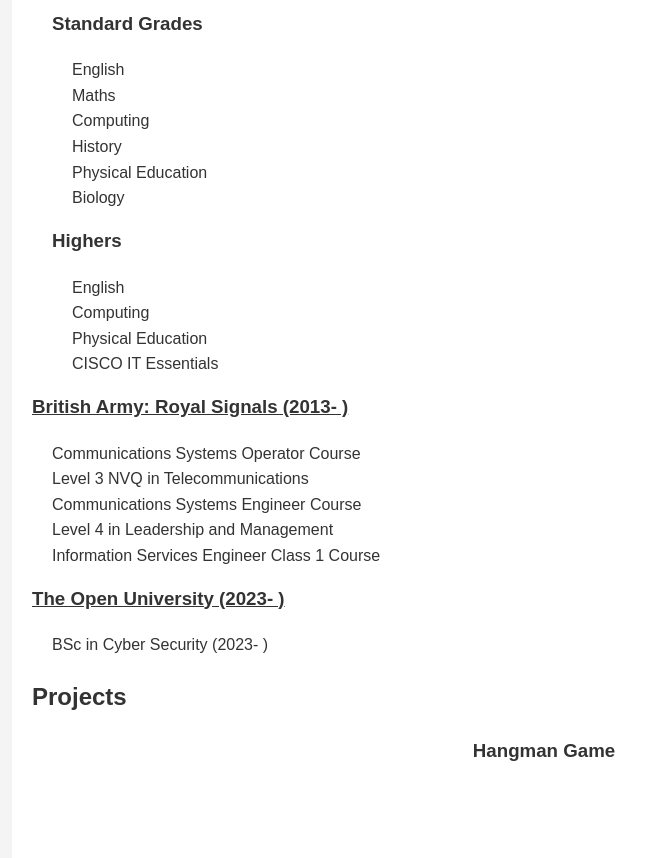
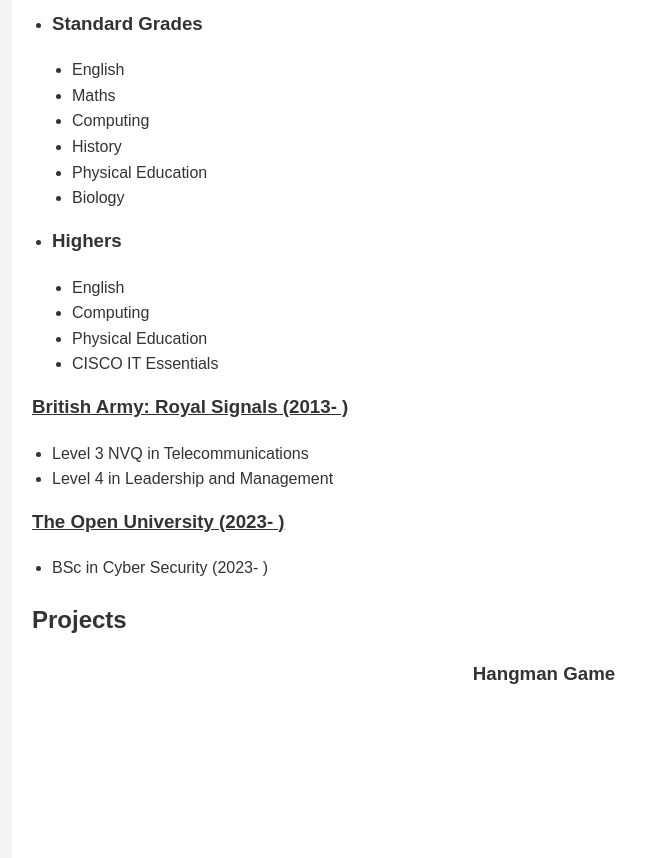
Before and after one commit to ShabalalaWATP/Alex-s-Website, a plain HTML site: page index.html in a window 1280 px wide. Shown: the part 776-1634 px from the top of the page, without its empty margins (96-742 px from the left). Drawn offline with Linux system fonts and the light colour scheme.

Commit message:
Update index.html

```diff
--- a/index.html
+++ b/index.html
@@ -5,7 +5,6 @@
     <meta name="viewport" content="width=device-width, initial-scale=1.0">
     <title>Alex's Website</title>
     <style>
-        /* Basic styling for the body */
         body {
             font-family: Arial, sans-serif;
             line-height: 1.6;
@@ -14,14 +13,12 @@
             color: #333;
             background-color: #f4f4f4;
         }
-        /* Styling for the header */
         header {
             background: #333;
             color: #fff;
             padding: 10px 0;
             text-align: center;
         }
-        /* Styling for the navigation bar */
         nav {
             display: flex;
             justify-content: center;
@@ -37,7 +34,6 @@
         nav a:hover {
             background: #555;
         }
-        /* Styling for the main content container */
         .container {
             width: 80%;
             margin: 20px auto;
@@ -47,46 +43,37 @@
         section {
             margin-bottom: 20px;
         }
-        /* Remove default list styling */
-        ul, li {
+        ul {
             margin: 0;
             padding: 0;
             list-style: none; /* Remove bullets from all lists */
         }
-        /* Add bullets to specific lists */
         ul.bulleted {
             list-style: disc; /* Add bullets to specific lists */
             margin-left: 20px; /* Indent the bullet points */
         }
-        /* Basic styling for h3 elements */
         h3 {
             margin-top: 0;
             font-weight: normal; /* Removes bold styling from all h3 elements */
         }
-        /* Make h3 elements bold when needed */
         h3.bold {
             font-weight: bold; /* Ensures bold h3 elements */
         }
-        /* Underline h3 elements when needed */
         h3.underline {
             text-decoration: underline; /* Ensures underline for h3 elements with the class 'underline' */
         }
-        /* Utility classes for bold and underline */
         .bold {
             font-weight: bold;
         }
         .underline {
             text-decoration: underline;
         }
-        /* Adds a gap above specific sections */
         .space-above {
             margin-top: 15px; /* Adds a 15px gap above the 'Highers' section */
         }
-        /* Styling for game titles */
         .game-title {
             font-weight: bold; /* Makes the game titles bold */
         }
-        /* Center and style hangman container */
         .hangman-container {
             text-align: center;
             margin-top: 20px;
@@ -114,7 +101,6 @@
         .hangman-image {
             margin: 20px auto;
         }
-        /* Center and style the contact form */
         .contact-form {
             margin-top: 20px;
             text-align: center;
@@ -144,7 +130,6 @@
             background-color: #555;
         }
     </style>
-    <!-- EmailJS initialization and function to send emails -->
     <script src="https://cdn.emailjs.com/dist/email.min.js"></script>
     <script>
         (function() {
@@ -449,12 +434,10 @@
     </nav>
     <div class="container">
         <section id="about">
-            <!-- About Me section -->
             <h2>About Me</h2>
             <p>My name is Alex and I'm originally from Scotland but living in Cheltenham, England working as a Cyber Security Engineer. I've spent the last 10 years serving in the British Army as an Information Services Engineer working on Servers, Cloud, Systems Engineering, SATCOM Systems, Electronic Warfare, SIGINT and Service Desk roles. I am now working towards building my skillset in Cyber Security and Software Engineering prior to moving into the civilian world.</p>
         </section>
         <section id="cv">
-            <!-- CV section -->
             <h2>CV</h2>
             <ul>
                 <li>2013-2017: 16th Signal Regiment - Service Desk Operator, Tactical Communications Systems, Deployable Server Systems, Voice Procedure, Cable Infrastructure Installation</li>
@@ -464,7 +447,6 @@
             </ul>
         </section>
         <section id="education">
-            <!-- Education section -->
             <h2>Education</h2>
             <h3 class="bold underline">School: Braes High School (2006-2011)</h3>
             <ul class="bulleted">
@@ -487,11 +469,8 @@
             </ul>
             <h3 class="bold underline space-above">British Army: Royal Signals (2013- )</h3>
             <ul class="bulleted">
-                <li>Communications Systems Operator Course</li>
                 <li>Level 3 NVQ in Telecommunications</li>
-                <li>Communications Systems Engineer Course</li>
                 <li>Level 4 in Leadership and Management</li>
-                <li>Information Services Engineer Class 1 Course</li>
             </ul>
             <h3 class="bold underline space-above">The Open University (2023- )</h3>
             <ul class="bulleted">
@@ -499,7 +478,6 @@
             </ul>
         </section>
         <section id="projects">
-            <!-- Projects section -->
             <h2>Projects</h2>
             <div class="hangman-container">
                 <h3 class="game-title">Hangman Game</h3>
@@ -516,12 +494,10 @@
             </div>
         </section>
         <section id="blog">
-            <!-- Blog section -->
             <h2>Blog</h2>
             <p>Insights into your professional interests, hobbies, or any other content you want to share.</p>
         </section>
         <section id="contact">
-            <!-- Contact section -->
             <h2>Contact Me</h2>
             <div class="contact-form">
                 <form id="contact-form">
```
